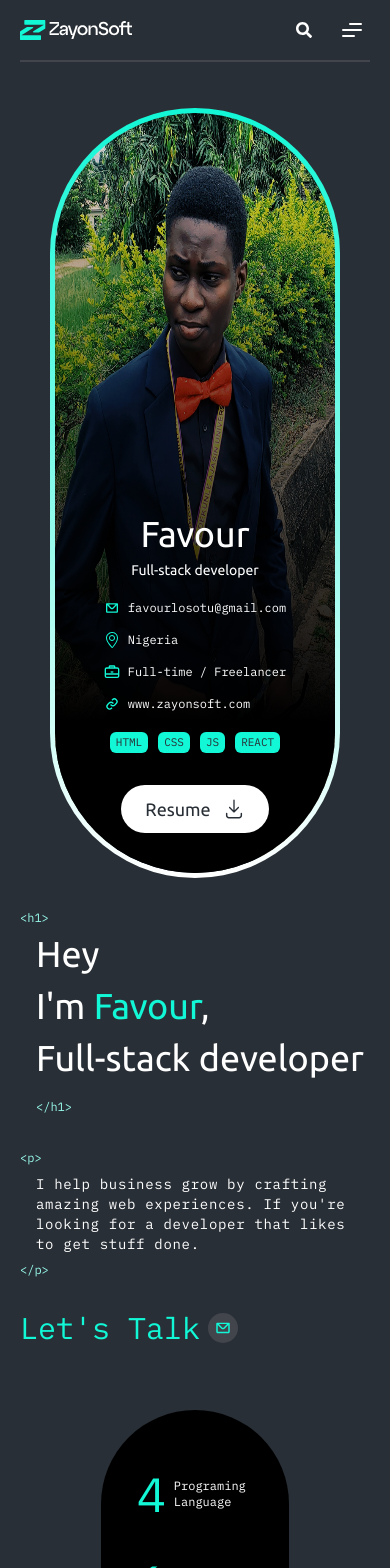
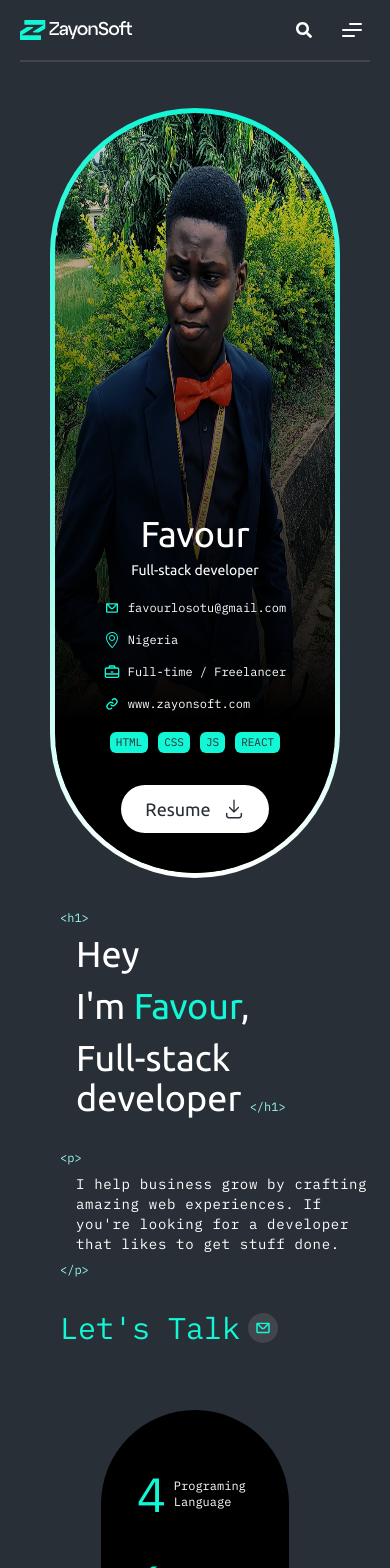
Before and after one commit to zayonsoft/zayonsoft-portfolio, a Next.js app: page / in a window 390 px wide. Shown: the top 1568 px of the page. Built offline with nearby package versions, Linux system fonts and the light colour scheme.

Commit message:
Adjusted Hero Esction of Landing Page Responsiveness; issues with zayonSoft's image

```diff
--- a/components/landing/Main.tsx
+++ b/components/landing/Main.tsx
@@ -22,8 +22,8 @@ export default function Main() {
       id="home"
       className="pt-27 pb-10 px-20 grid gap-16 max-[901px]:px-10 max-[701px]:px-5"
     >
-      <div className="grid gap-1 grid-cols-[0.65fr_1fr] max-[701px]:grid-cols-1 max-[701px]:gap-8">
-        <div className="pr-10 max-[701px]:pr-0">
+      <div className="grid gap-1 grid-cols-[0.65fr_1fr] max-[780px]:grid-cols-[0.7fr_1fr] max-[701px]:grid-cols-1 max-[701px]:gap-8">
+        <div className="pr-10 max-[840px]:pr-0">
           <div className="grid rounded-full p-[5px] profile-pic max-w-[290px] justify-self-end max-[701px]:justify-self-center">
             <div className="relative z-10">
               <Image
@@ -34,7 +34,7 @@ export default function Main() {
                 alt="Zayonsoft's Picture"
               />
               {/* DIv for overlay for the picture */}
-              <div className="grid content-end absolute pic-gradient font-normal text-center p-10 top-0 left-0 bottom-0 right-0 rounded-full">
+              <div className="bg-red-500 grid content-end absolute pic-gradient font-normal text-center py-10 top-0 left-0 bottom-0 right-0 rounded-full">
                 {/* Picture Texts goes below */}
                 <div className="grid gap-5 justify-self-center">
                   <div className={`${ubuntu.className} grid gap-1.5`}>
@@ -108,7 +108,9 @@ export default function Main() {
         </div>
         <div className="grid content-center text-white">
           {/* Section for the text */}
-          <section className={`grid gap-8 ${ubuntu.className}`}>
+          <section
+            className={`max-[840px]:pl-10 grid gap-8 ${ubuntu.className}`}
+          >
             <div className="grid gap-2">
               <p className={`${ibmPlexMono.className} text-xs text-[#98FAEC]`}>
                 {"<h1>"}
```
